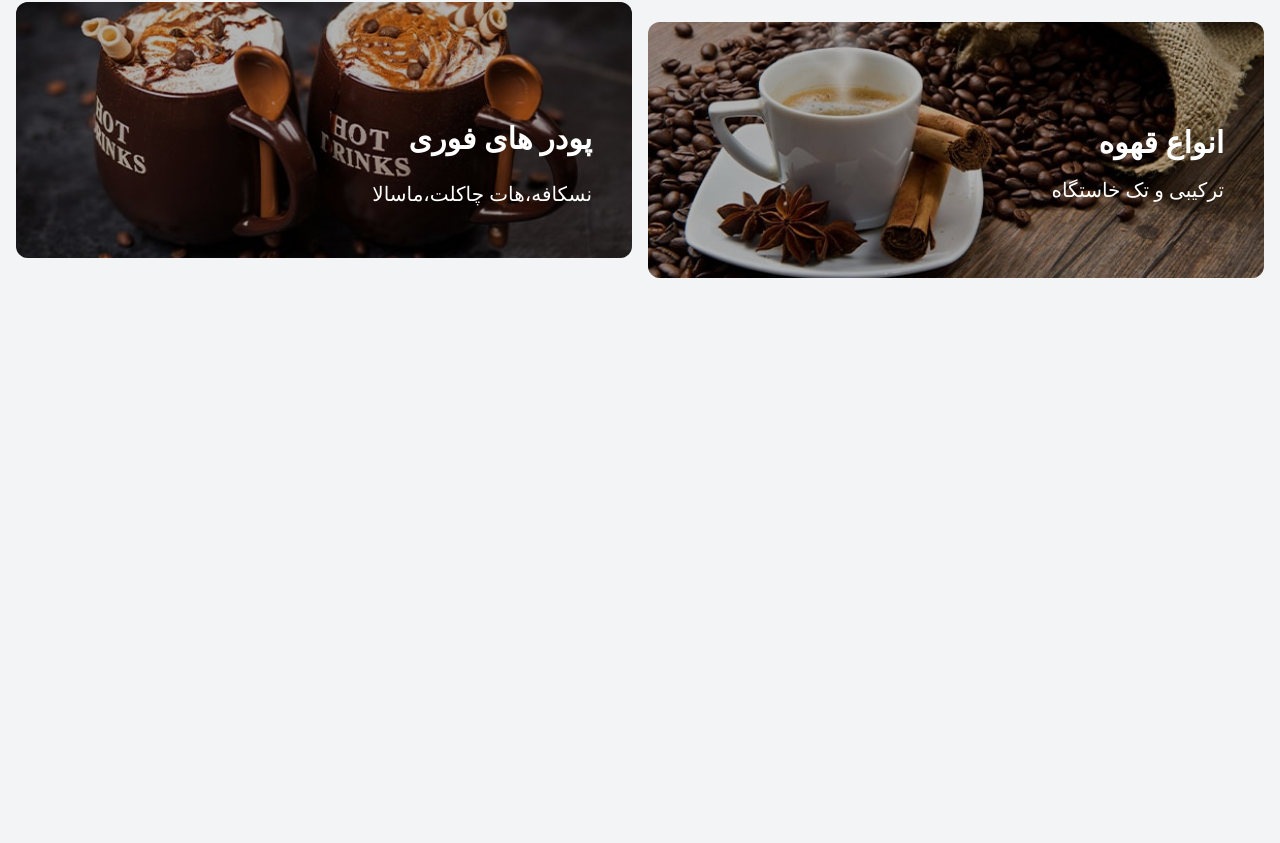
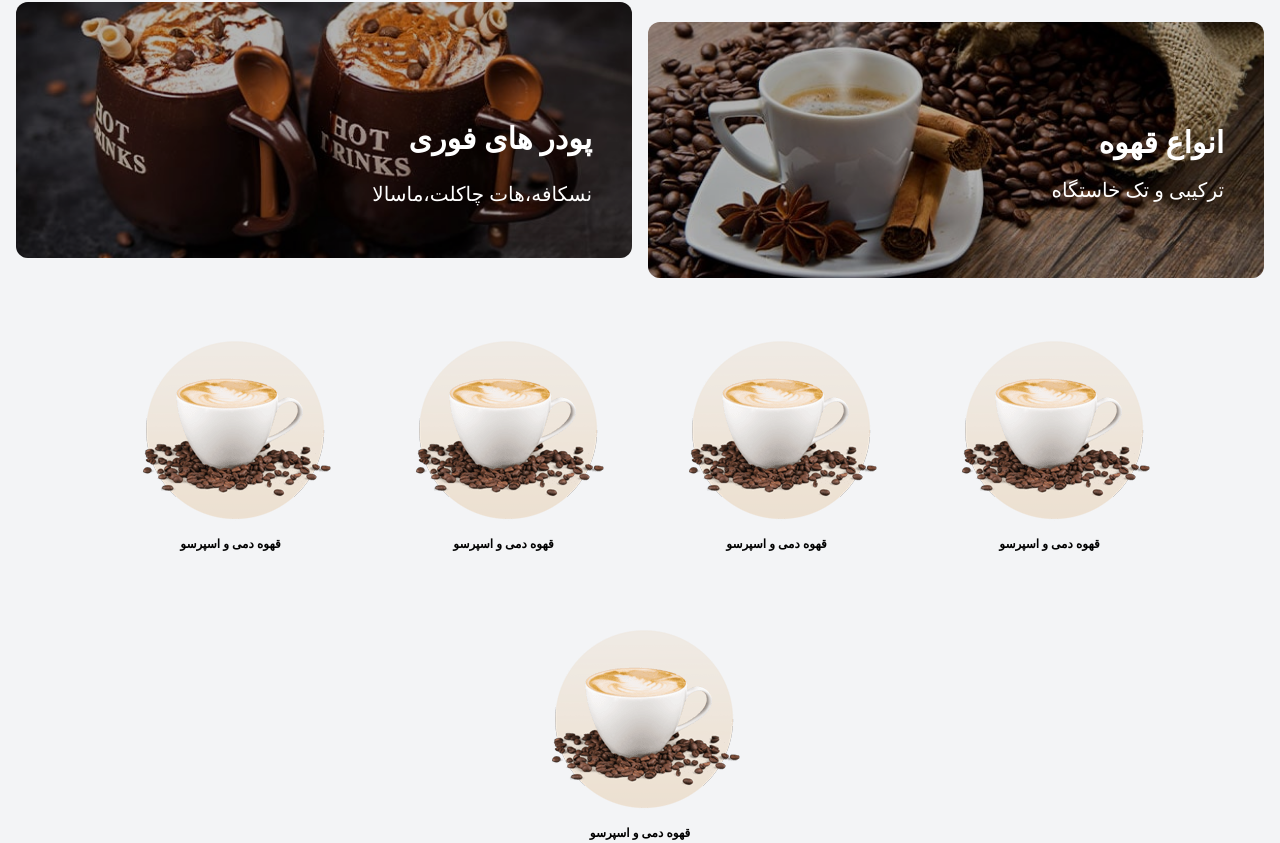
Before and after one commit to Alirezak77/cofee-shop, a React (Vite) app in the folder frontend/: page / in a window 1280 px wide. Shown: the part 1734-2577 px from the top of the page. Before the commit the page ends 2032 px from the top, so only its background shows below. Built offline with nearby package versions, Linux system fonts and the light colour scheme.

Commit message:
craete product category box

```diff
--- /dev/null
+++ b/frontend/src/Components/Product-category/ProductCategory.jsx
@@ -0,0 +1,10 @@
+import React from 'react'
+
+export default function ProductCategory() {
+  return (
+    <div className='text-center w-24 md:w-52'>
+        <img src="./images/categories/category1.png" alt="" className='w-[100px] md:w-[200px]' />
+        <span className='text-xs font-bold'>قهوه دمی و اسپرسو</span>
+    </div>
+  )
+}
--- a/frontend/src/Components/Products/Products.jsx
+++ b/frontend/src/Components/Products/Products.jsx
@@ -1,5 +1,6 @@
 import React from "react";
 import ProductBox from "../Product-box/ProductBox";
+import ProductCategory from "../Product-category/ProductCategory";
 
 export default function Products() {
   return (
@@ -56,6 +57,14 @@ export default function Products() {
                 <p className="text-white absolute top-[60%] right-10 text-xl">نسکافه،هات چاکلت،ماسالا</p>
             </div>
         </div>
+        <div className="my-8 flex flex-wrap items-center justify-center gap-y-6 gap-x-7 md:gap-[65px]">
+        <ProductCategory/>
+        <ProductCategory/>
+        <ProductCategory/>
+        <ProductCategory/>
+        <ProductCategory/>
+
+        </div>
       </div>
     </section>
     </>
```
